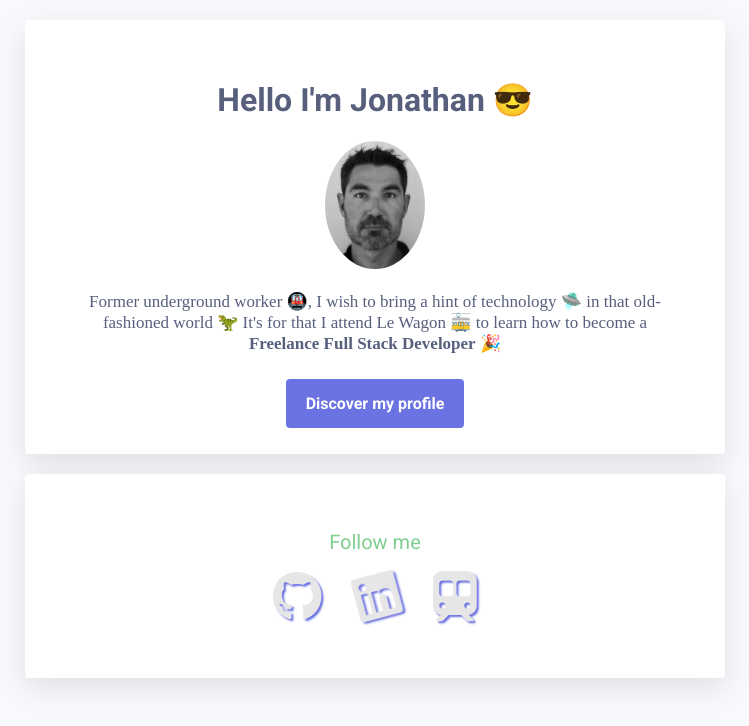
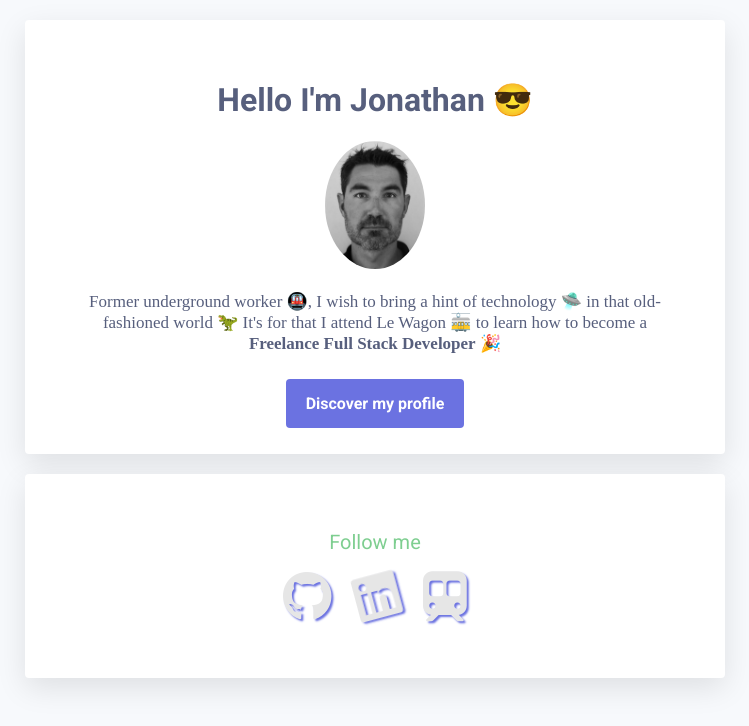
Before and after one commit to jbrisavoine/profile, a plain HTML site: page index.html in a window 1280 px wide. Shown: the whole page, without its empty margins (265-1014 px from the left). Drawn offline with Linux system fonts and the light colour scheme.

Commit message:
make my profile prettier

```diff
--- a/style.css
+++ b/style.css
@@ -67,7 +67,7 @@ a:hover {
 
 .list-inline li {
   display: inline-block;
-  padding: 0px 15px;
+  padding: 0px 10px;
 }
 .list-inline i {
   font-size: 50px;
```
